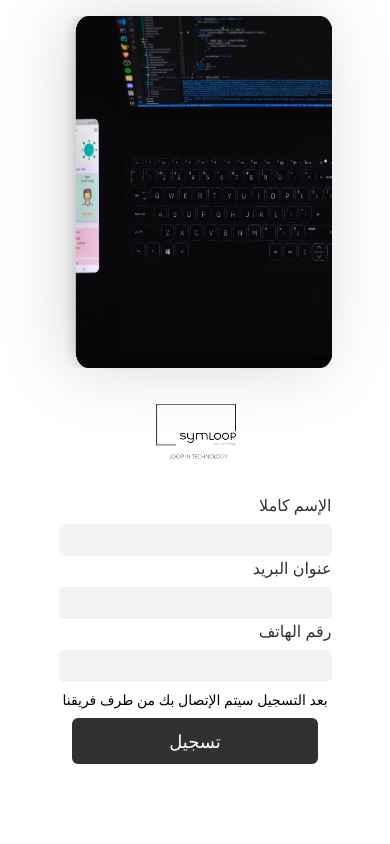
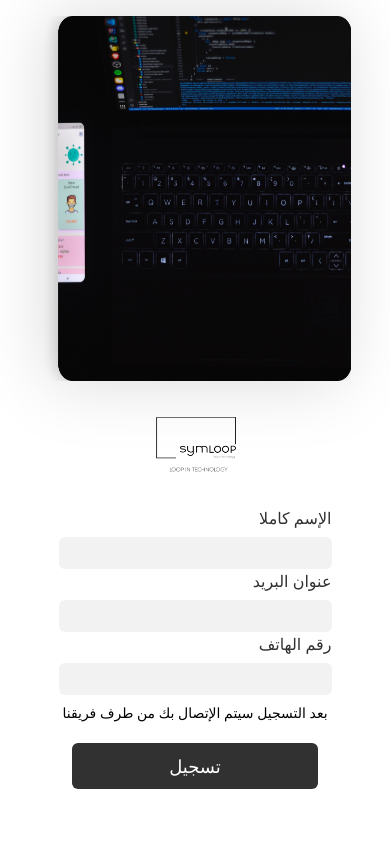
Before and after one commit to Abdrahim19/auth_testing, a plain HTML site: page index.html in a window 390 px wide. Drawn offline with Linux system fonts and the light colour scheme; a web font is replaced by a local one.

Commit message:
'push-site'

```diff
--- a/assets/media/mobile.css
+++ b/assets/media/mobile.css
@@ -13,7 +13,7 @@
       }
       .btn-primary {
         width: 90%;
-        margin-bottom: 0 !important;
+        margin-block: 1rem 0 !important;
       }
 }
 
@@ -22,7 +22,7 @@
     max-height: 8.8125rem;
 }
 .img_container {
-  width: 70%;
+  width: 80%;
   margin-inline: auto;
   padding-top: 1rem;
 }
```
